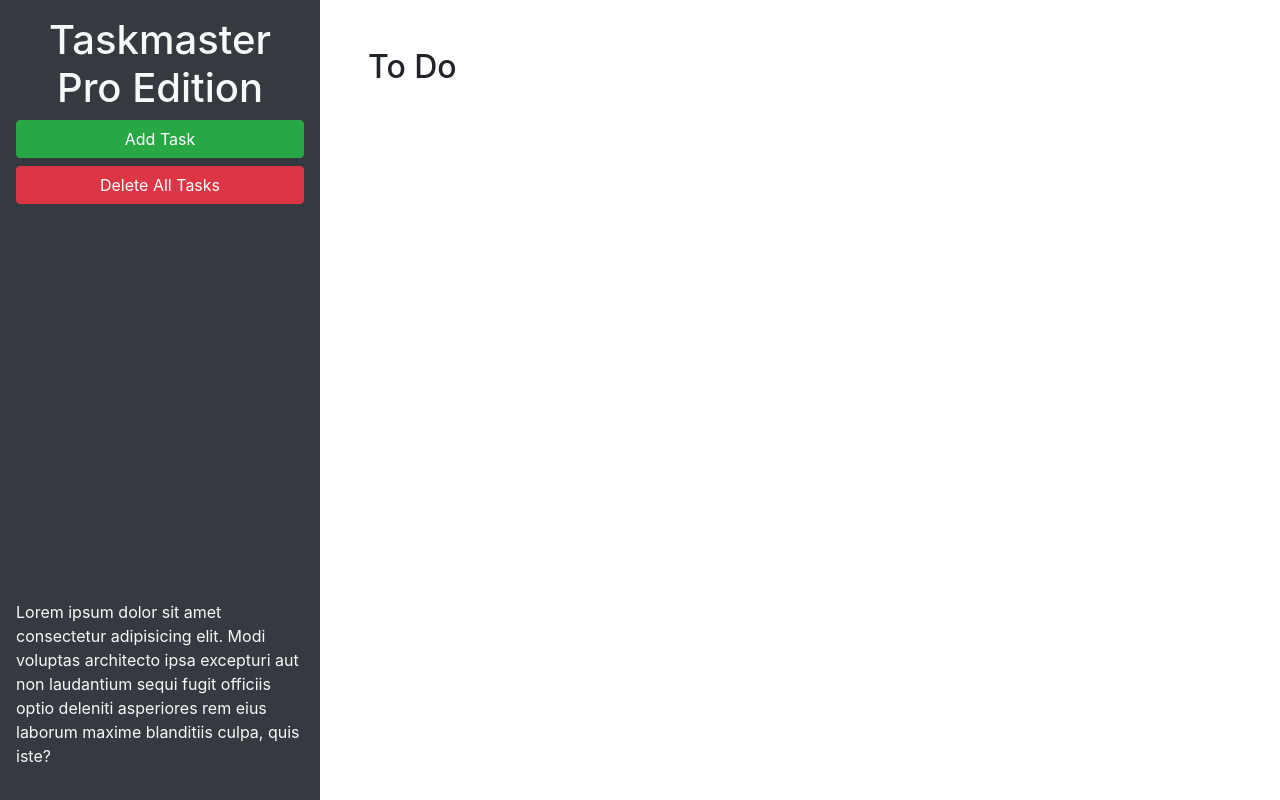
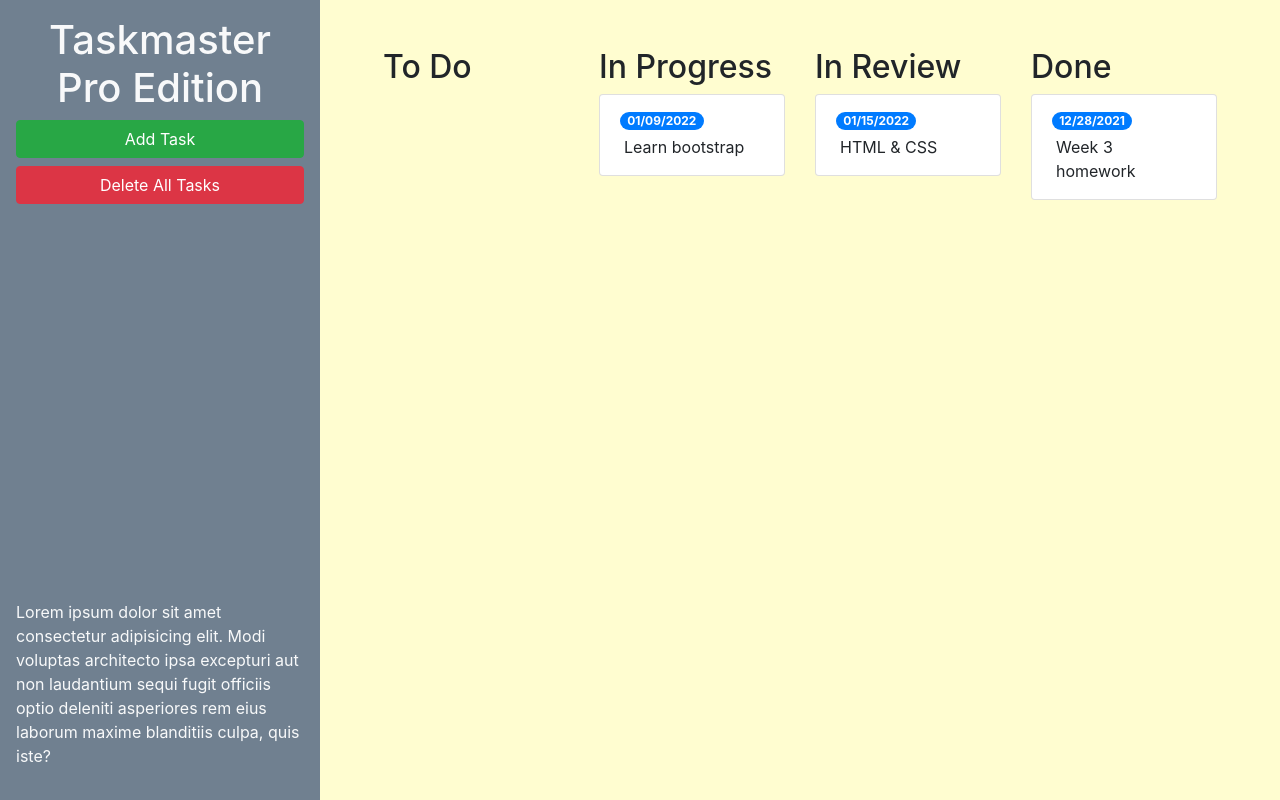
Before and after one commit to besharpe5/taskmaster_pro, a plain HTML site: page index.html in a window 1280 px wide. Drawn offline with nearby package versions, Linux system fonts and the light colour scheme.

Commit message:
added bootstrap styling to status columns

```diff
--- a/assets/css/style.css
+++ b/assets/css/style.css
@@ -1,3 +1,11 @@
 ul.list-group {
     min-height: 130px;
   }
+
+body {
+    background-color: #FFFDD0;
+  }
+
+header {
+    background-color: #708090;
+}
--- a/index.html
+++ b/index.html
@@ -13,7 +13,7 @@
 <body>
 
   <div class="row min-vh-100 no-gutters">
-    <header class="col-12 col-lg-3 bg-dark text-light d-flex flex-column p-4 p-lg-3">
+    <header class="col-12 col-lg-3 text-light d-flex flex-column p-4 p-lg-3">
       <h1 class="text-center">Taskmaster Pro Edition</h1>
       <button id="create-task" class="btn btn-block btn-success" data-toggle="modal" data-target="#task-form-modal">Add
         Task</button>
@@ -24,9 +24,47 @@
       </p>
     </header>
     <main class="col-12 col-lg-9">
-      <div class="m-5">
-        <h2>To Do</h2>
-        <ul id="list-toDo" class="list-group"> </ul>
+      <div class="m-5 row justify-content-around">
+        <!-- To Do start -->
+        <div class="col-12 col-md-6 col-xl-3 mb-3">
+          <h2>To Do</h2>
+          <ul id="list-toDo" class="list-group"> </ul>
+        </div>
+        <!-- To Do end -->
+        <!-- In Progress start -->
+        <div class="col-12 col-md-6 col-xl-3 mb-3">
+          <h2>In Progress</h2>
+          <ul id="list-inProgress" class="list-group">
+            <li class="list-group-item">
+              <span class="badge badge-primary badge-pill">01/09/2022</span>
+              <p class="m-1">Learn bootstrap</p>
+            </li>
+          </ul>
+        </div>
+        <!-- In Progress end -->
+        <!-- In Review start -->
+        <div class="col-12 col-md-6 col-xl-3 mb-3">
+          <h2>In Review</h2>
+          <ul id="list-inReview" class="list-group">
+            <li class="list-group-item">
+              <span class="badge badge-primary badge-pill">01/15/2022</span>
+              <p class="m-1">HTML & CSS</p>
+            </li>
+          </ul>
+        </div>
+        <!-- in review end -->
+        <!-- done start -->
+  <div class="col-12 col-md-6 col-xl-3 mb-3">
+    <h2>Done</h2>
+    <ul id="list-done" class="list-group">
+      <li class="list-group-item">
+        <span class="badge badge-primary badge-pill">12/28/2021</span>
+        <p class="m-1">Week 3 homework</p>
+      </li>
+    </ul>
+  </div>
+  <!-- done end -->
+        </div>
       </div>
     </main>
   </div>
```
